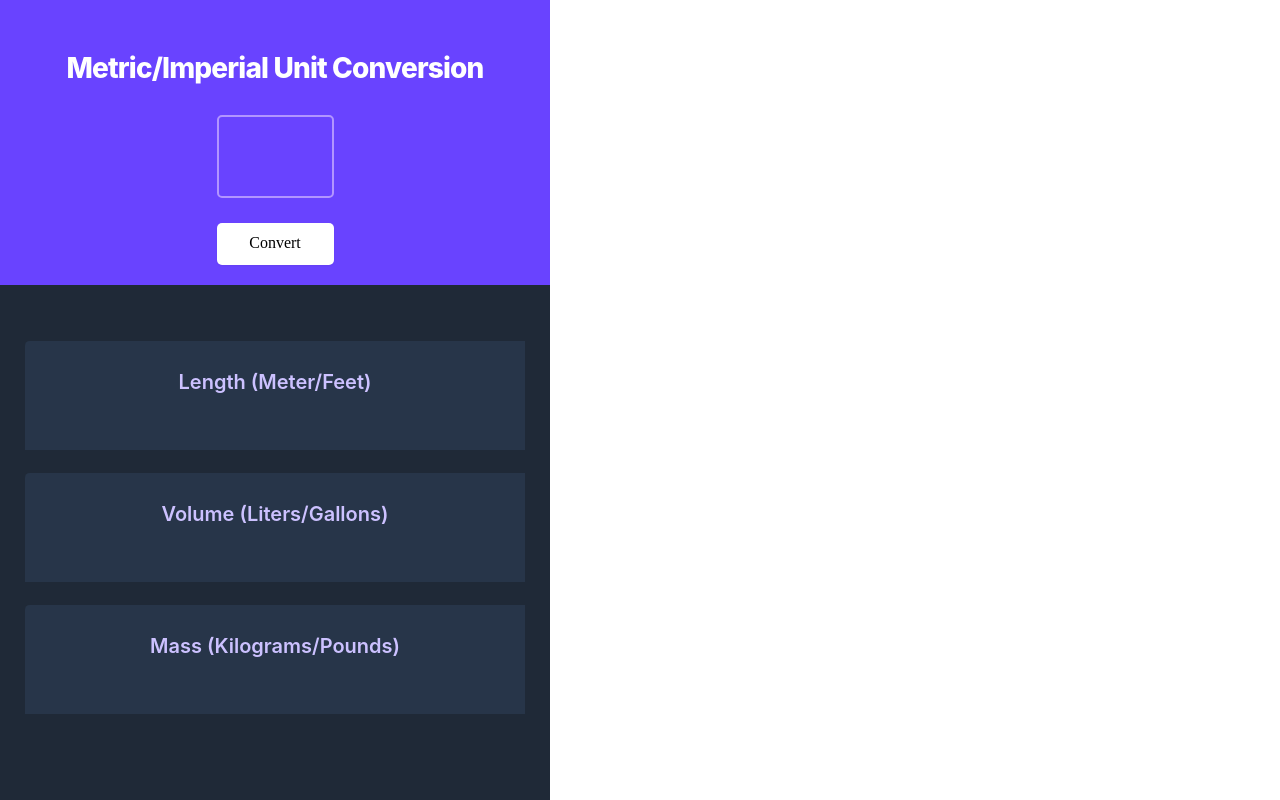
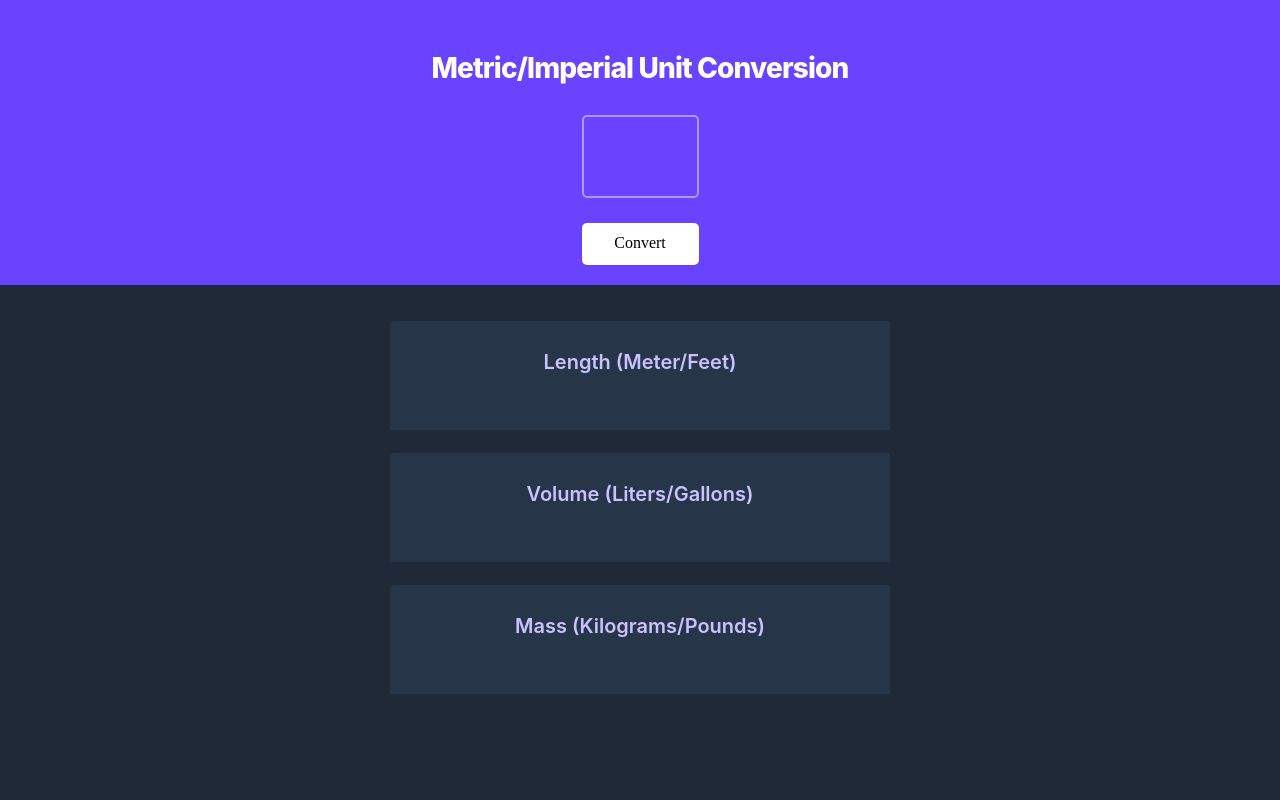
Before and after one commit to Avila-Angel/unitConversion, a website built with Vite: page index.html in a window 1280 px wide. Shown: the top 800 px of the page. Built offline with nearby package versions, Linux system fonts and the light colour scheme.

Commit message:
first commit

```diff
--- a/index.css
+++ b/index.css
@@ -9,7 +9,7 @@ body {
     flex-direction: column;
     justify-content: center;
     align-items: center;
-    width: 550px;
+    width: 100%;
     height: 285px;
     left: 0px;
     top: 0px;
@@ -77,7 +77,10 @@ body {
 }
 
 .dark-mode {
-    width: 550px;
+    display: flex;
+    flex-direction: column;
+    align-items: center;
+    width: 100%;
     height: 729px;
     left: 696px;
     top: 126px;
@@ -88,7 +91,7 @@ body {
 
 #unit-box {
     width: 500px;
-    height: 108.57px;
+    height: 59px;
     left: 25px;
     top: 321px;
     background: #273549;
@@ -97,18 +100,23 @@ body {
     text-align: center;
     margin-left: 25px;
     margin-right: 25px;
+    padding-bottom: 18.57px;
+    padding-top: 31px;
+
 }
 
 #unit-title {
-    padding-top: 31px;
+    /*padding-top: 31px;*/
     font-family: 'Inter';
     font-style: normal;
     font-weight: 600;
     font-size: 20px;
     line-height: 20px;
     /* or 100% */
+    margin: 0px;
 
     text-align: center;
+
 
     color: #CCC1FF;
 }
@@ -121,10 +129,13 @@ body {
     font-weight: 400;
     font-size: 14px;
     line-height: 20px;
+
+
     /* or 143% */
 
     text-align: center;
 
     color: #FFFFFF;
 
+
 }
```
Also changed, not shown: README.md (deleted).
